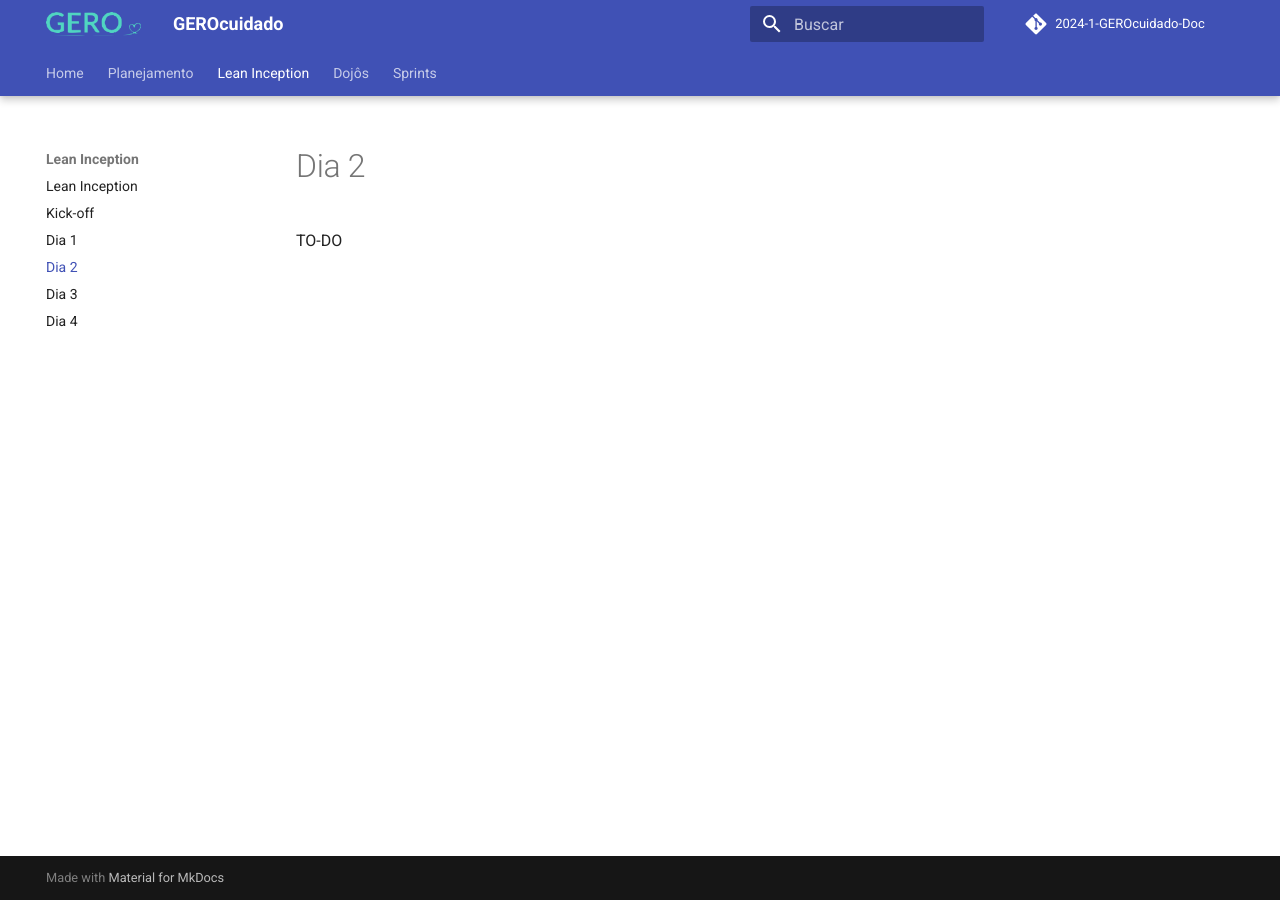
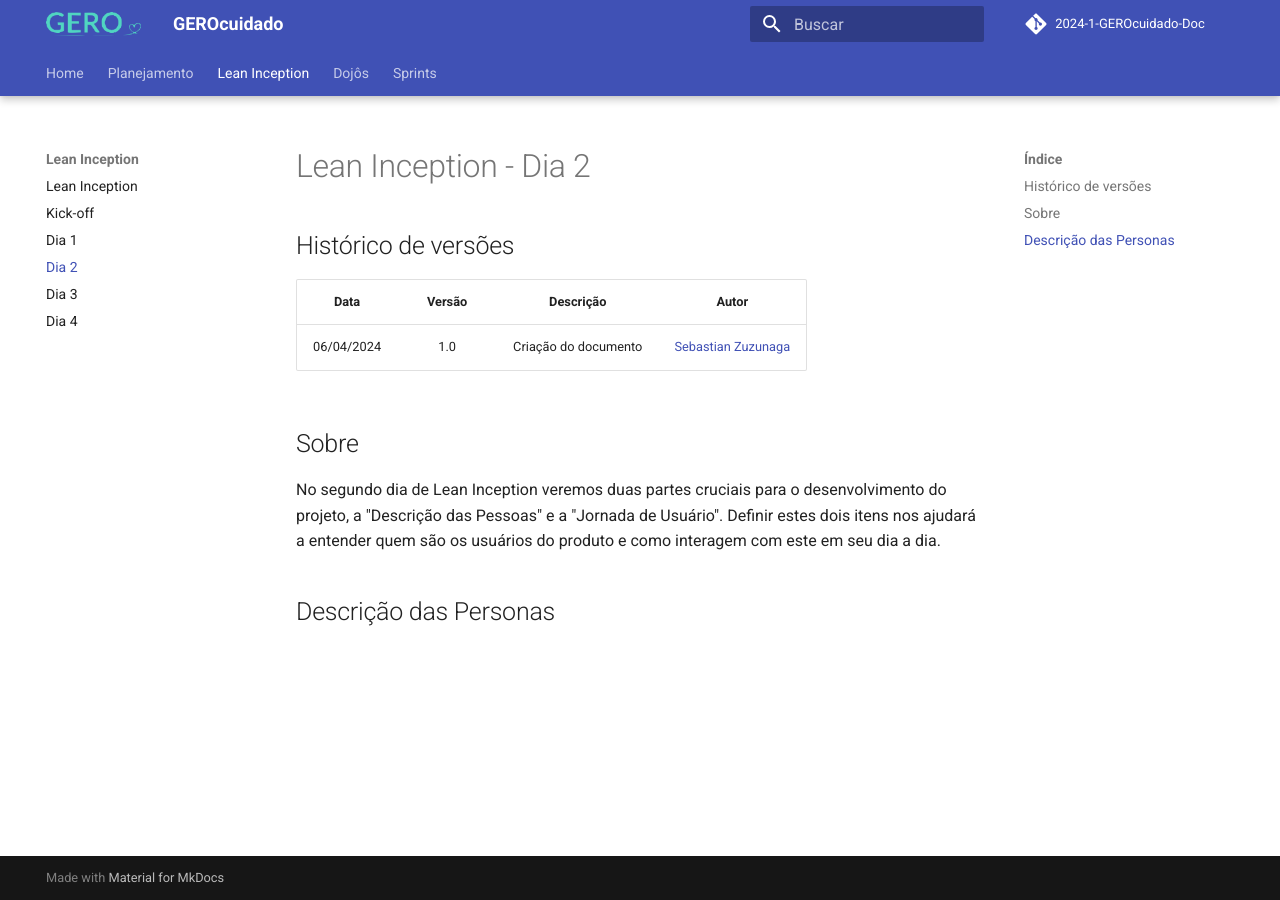
Before and after one commit to fga-eps-mds/2024-1-GEROcuidado-Doc, an MkDocs documentation site: the page built from docs/lean_inception/dia_2.md, in a window 1280 px wide. Built offline with MkDocs 1.6.1 and Material for MkDocs 9.7.7, drawn with Linux system fonts in a browser that asks for light colours; comment, search, counter and statistics services are not loaded.

Commit message:
docs: created lean inceptio day 2 page

```diff
--- a/docs/lean_inception/dia_2.md
+++ b/docs/lean_inception/dia_2.md
@@ -1 +1,11 @@
-TO-DO
+# Lean Inception -  Dia 2
+
+## Histórico de versões
+|    Data    | Versão |      Descrição       |                    Autor                     |
+|:----------:|:------:|:--------------------:|:--------------------------------------------:|
+| 06/04/2024 |  1.0   | Criação do documento | [Sebastian Zuzunaga](https://github.com/sebazac332) |
+
+## Sobre
+No segundo dia de Lean Inception veremos duas partes cruciais para o desenvolvimento do projeto, a "Descrição das Pessoas" e a "Jornada de Usuário". Definir estes dois itens nos ajudará a entender quem são os usuários do produto e como interagem com este em seu dia a dia.
+
+## Descrição das Personas
```
